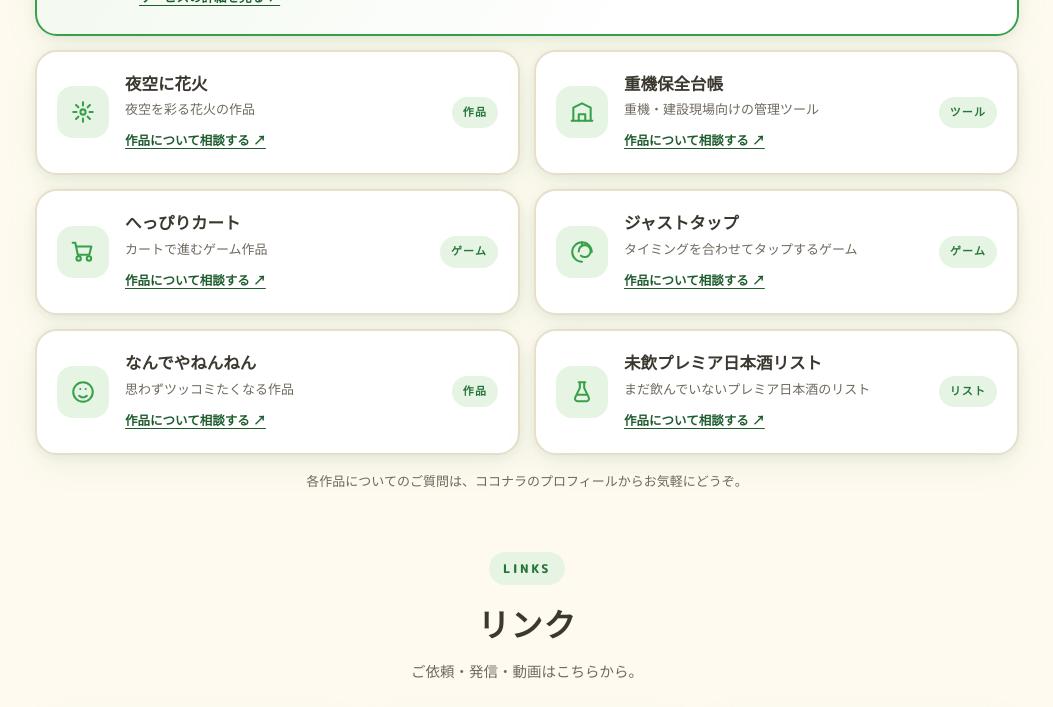
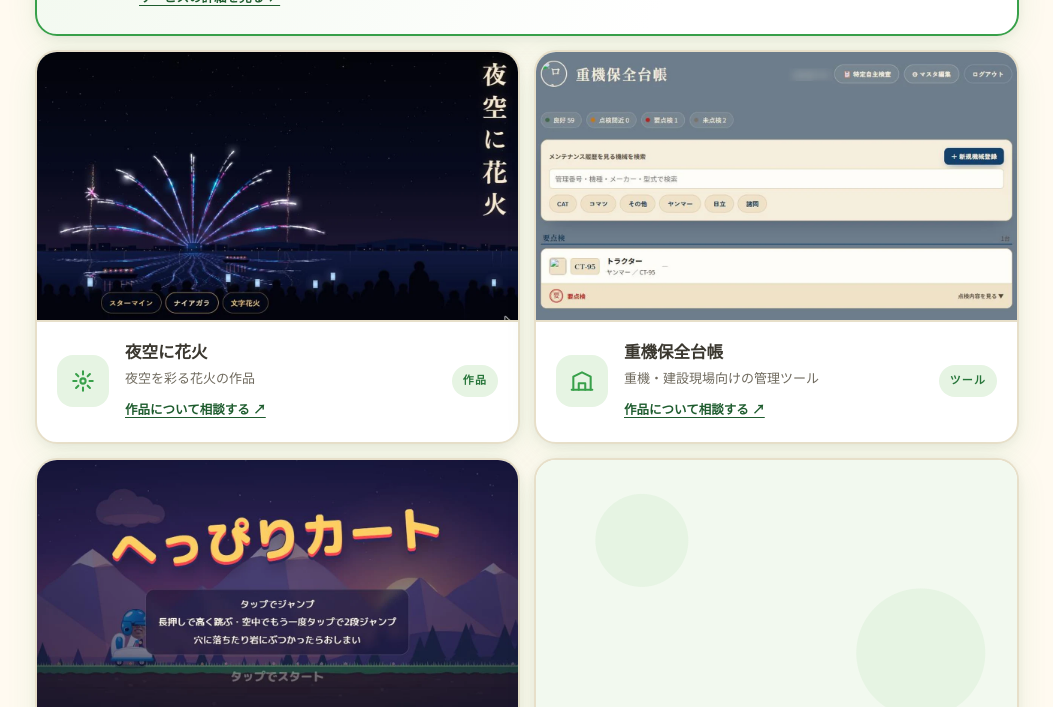
Before and after one commit to hokkaidonaganuma-cmd/eairabo-hp, a plain HTML site: page index.html in a window 1280 px wide. Shown: the part 2431-3138 px from the top of the page, without its empty margins (113-1166 px from the left). Drawn offline with Linux system fonts and the light colour scheme.

Commit message:
Add app/game screenshots to the WORKS cards
Covers for 夜空に花火, 重機保全台帳, へっぴりカート, なんでやねんねん and
未飲プレミア日本酒リスト (images/works/*.webp, 1280x720) on top of each card,
full width with the card's rounded corners. ジャストタップ has no screenshot
yet: on two-column layouts it gets a soft placeholder so the row stays even,
and on one column it stays a plain card. No wording or links changed.

Co-Authored-By: Claude Opus 5.5 <noreply@anthropic.com>

```diff
--- a/index.html
+++ b/index.html
@@ -275,6 +275,25 @@
     color:var(--green-dark); background:var(--green-soft); padding:6px 11px; border-radius:999px;
   }
   @media (max-width:420px){ .work-cat{display:none} }
+  /* 実績カードの画面画像: 画像を上に、アイコン・説明・カテゴリを下に並べる */
+  .works > .work:not(.featured){flex-wrap:wrap; align-content:flex-start}
+  .works > .work:not(.featured) .work-body{flex:1 1 0}
+  .work-cover,
+  .works > .work:not(.featured):not(:has(.work-cover))::before{
+    display:block; flex:0 0 calc(100% + 40px); width:calc(100% + 40px); height:auto;
+    max-width:none; aspect-ratio:16/9; object-fit:cover; margin:-20px -20px 2px;
+    border-radius:20px 20px 0 0; border-bottom:2px solid var(--line);
+  }
+  /* 画像がまだない作品は、やさしい色の余白で高さをそろえる */
+  .works > .work:not(.featured):not(:has(.work-cover))::before{
+    content:""; box-sizing:border-box;
+    background:
+      radial-gradient(circle at 22% 30%, var(--green-soft) 0 46px, transparent 47px),
+      radial-gradient(circle at 80% 72%, var(--green-soft) 0 64px, transparent 65px),
+      var(--green-softer);
+  }
+  /* 1列表示では横に並ぶカードがないので、余白は出さない */
+  @media (max-width:640px){ .works > .work:not(.featured):not(:has(.work-cover))::before{display:none} }
 
   /* links */
   .links{display:grid; grid-template-columns:repeat(3,1fr); gap:14px}
@@ -408,6 +427,7 @@
   @media (max-width:560px){
     .request-guide{padding:20px}
     .work{align-items:flex-start}
+    .works > .work:not(.featured){align-items:center}
     .work-cat{margin-top:2px}
   }
 
@@ -554,6 +574,7 @@
         </article>
 
         <article class="work">
+          <img class="work-cover" src="images/works/work-hanabi.webp" alt="夜空に花火のゲーム画面" loading="lazy" width="1280" height="720">
           <div class="work-emoji" aria-hidden="true">
             <svg width="26" height="26" viewBox="0 0 24 24" fill="none" stroke="#38a04a" stroke-width="1.9" stroke-linecap="round"><path d="M12 3v3M12 18v3M3 12h3M18 12h3M5.6 5.6l2.1 2.1M16.3 16.3l2.1 2.1M18.4 5.6l-2.1 2.1M7.7 16.3l-2.1 2.1"/><circle cx="12" cy="12" r="2.4"/></svg>
           </div>
@@ -562,6 +583,7 @@
         </article>
 
         <article class="work">
+          <img class="work-cover" src="images/works/work-juki.webp" alt="重機保全台帳のアプリ画面" loading="lazy" width="1280" height="720">
           <div class="work-emoji" aria-hidden="true">
             <svg width="26" height="26" viewBox="0 0 24 24" fill="none" stroke="#38a04a" stroke-width="1.9" stroke-linecap="round" stroke-linejoin="round"><path d="M4 20V8l8-4 8 4v12"/><path d="M9 20v-6h6v6"/><path d="M2.5 20h19"/></svg>
           </div>
@@ -570,6 +592,7 @@
         </article>
 
         <article class="work">
+          <img class="work-cover" src="images/works/work-kart.webp" alt="へっぴりカートのゲーム画面" loading="lazy" width="1280" height="720">
           <div class="work-emoji" aria-hidden="true">
             <svg width="26" height="26" viewBox="0 0 24 24" fill="none" stroke="#38a04a" stroke-width="1.9" stroke-linecap="round" stroke-linejoin="round"><circle cx="8" cy="18" r="2"/><circle cx="17.5" cy="18" r="2"/><path d="M2.5 3.5h2.4l2.3 11h10.6l1.9-7.5H6"/></svg>
           </div>
@@ -586,6 +609,7 @@
         </article>
 
         <article class="work">
+          <img class="work-cover" src="images/works/work-nandeyanen.webp" alt="なんでやねんねんのゲーム画面" loading="lazy" width="1280" height="720">
           <div class="work-emoji" aria-hidden="true">
             <svg width="26" height="26" viewBox="0 0 24 24" fill="none" stroke="#38a04a" stroke-width="1.9" stroke-linecap="round" stroke-linejoin="round"><circle cx="12" cy="12" r="9"/><path d="M9.5 9.3h.01M14.5 9.3h.01"/><path d="M8.5 15.5c1 1.1 2.2 1.6 3.5 1.6s2.5-.5 3.5-1.6"/></svg>
           </div>
@@ -594,6 +618,7 @@
         </article>
 
         <article class="work">
+          <img class="work-cover" src="images/works/work-sake.webp" alt="未飲プレミア日本酒リストのアプリ画面" loading="lazy" width="1280" height="720">
           <div class="work-emoji" aria-hidden="true">
             <svg width="26" height="26" viewBox="0 0 24 24" fill="none" stroke="#38a04a" stroke-width="1.9" stroke-linecap="round" stroke-linejoin="round"><path d="M9 3h6M10 3v5.2L5.8 17a2.4 2.4 0 0 0 2.1 3.5h8.2a2.4 2.4 0 0 0 2.1-3.5L14 8.2V3"/><path d="M7.5 14.5h9"/></svg>
           </div>
```
Also changed, not shown: images/works/work-hanabi.webp (added), images/works/work-juki.webp (added), images/works/work-kart.webp (added), images/works/work-nandeyanen.webp (added), images/works/work-sake.webp (added).
